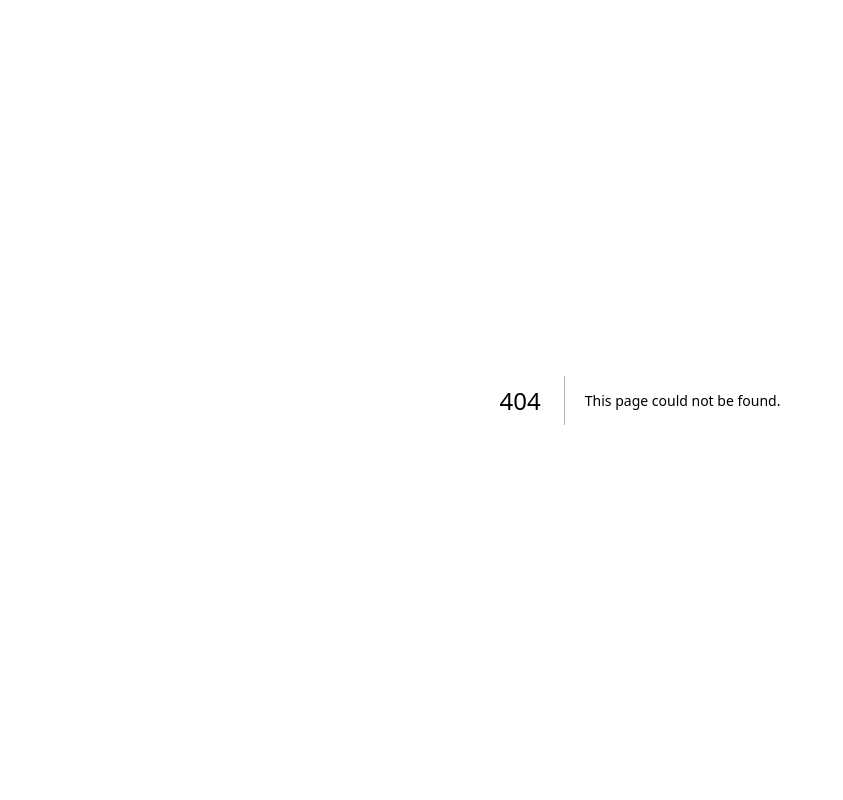
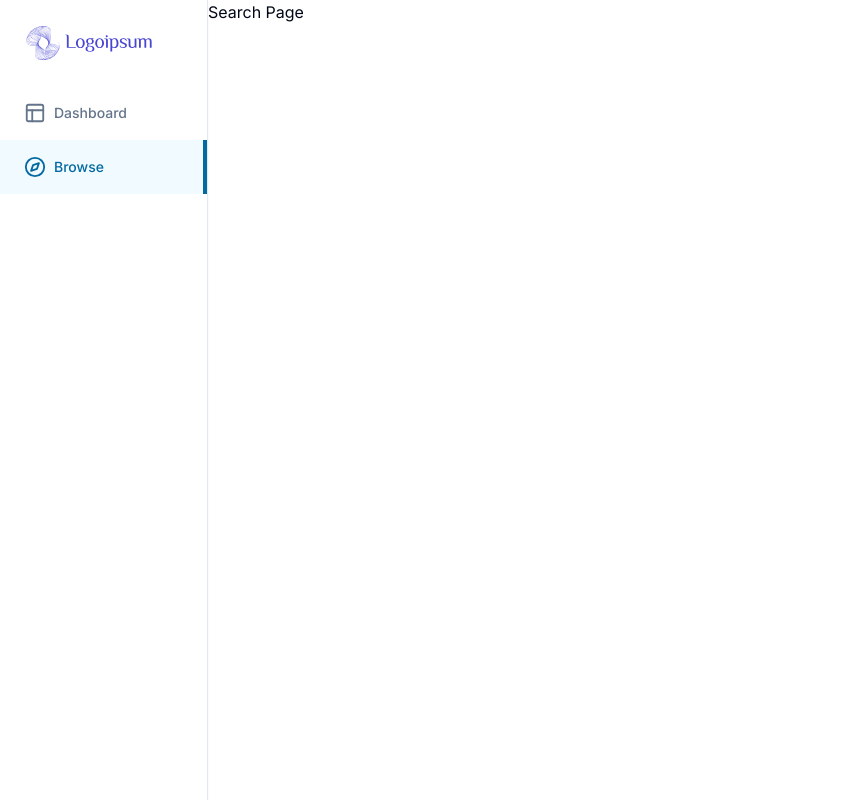
Before and after one commit to ervishwa/Lms-Platform, a Next.js app: page /search in a window 1280 px wide. Before the commit this address had no page. Shown: the whole page, without its empty margins (0-843 px from the left). Built offline with nearby package versions, Linux system fonts and the light colour scheme.

Commit message:
e	new file:   app/(dashboard)/_components/sidebar.tsx

```diff
--- /dev/null
+++ b/app/(dashboard)/(routes)/search/page.tsx
@@ -0,0 +1,3 @@
+export default function SearchPage() {
+  return <div>Search Page</div>;
+}
--- /dev/null
+++ b/app/(dashboard)/_components/logo.tsx
@@ -0,0 +1,5 @@
+import Image from "next/image";
+
+export const Logo = () => {
+  return <Image height={130} width={130} src="/logo.svg" alt="LOGO" />;
+};
--- /dev/null
+++ b/app/(dashboard)/_components/sidebar-item.tsx
@@ -0,0 +1,56 @@
+"use client";
+
+import { cn } from "@/lib/utils";
+import { LucideIcon } from "lucide-react";
+import { usePathname, useRouter } from "next/navigation";
+import { isatty } from "tty";
+
+interface SidebarItemProps {
+  icon: LucideIcon;
+  label: string;
+  href: string;
+}
+
+export default function SidebarItem({
+  icon: Icon,
+  label,
+  href,
+}: SidebarItemProps) {
+  const pathName = usePathname();
+  const router = useRouter();
+
+  const isActive =
+    (pathName === "/" && href === "/") ||
+    pathName === href ||
+    pathName?.startsWith(`${href}/`);
+
+  const handelClick = () => {
+    router.push(href);
+  };
+
+  return (
+    <button
+      type="button"
+      onClick={handelClick}
+      className={cn(
+        "flex items-center gap-x-2 text-slate-500 text-sm font-medium pl-6 transition-all hover:text-slate-600 hover:bg-slate-300/20",
+        isActive &&
+          "text-sky-700 bg-sky-200/20 hover:bg-sky-200/20 hover:text-sky-700"
+      )}
+    >
+      <div className="flex items-center gap-x-2 py-4">
+        <Icon
+          size={22}
+          className={cn("text-slate-500", isActive && "text-sky-700")}
+        />
+        {label}
+      </div>
+      <div
+        className={cn(
+          "ml-auto opacity-0 border-2 border-sky-700 h-full transition-all",
+          isActive && "opacity-100"
+        )}
+      />
+    </button>
+  );
+}
--- /dev/null
+++ b/app/(dashboard)/_components/sidebar-routes.tsx
@@ -0,0 +1,33 @@
+"use client";
+
+import { Compass, Layout } from "lucide-react";
+import SidebarItem from "./sidebar-item";
+
+const GUESTROUTES = [
+  {
+    icon: Layout,
+    label: "Dashboard",
+    href: "/",
+  },
+  {
+    icon: Compass,
+    label: "Browse",
+    href: "/search",
+  },
+];
+
+export default function SidebarRoutes() {
+  const routes = GUESTROUTES;
+  return (
+    <div className="flex flex-col w-full">
+      {routes.map((route) => (
+        <SidebarItem
+          key={route.href}
+          icon={route.icon}
+          label={route.label}
+          href={route.href}
+        />
+      ))}
+    </div>
+  );
+}
--- /dev/null
+++ b/app/(dashboard)/_components/sidebar.tsx
@@ -0,0 +1,15 @@
+import { Logo } from "./logo";
+import SidebarRoutes from "./sidebar-routes";
+
+export const Sidebar = () => {
+  return (
+    <div className="h-full border-r bg-white shadow-sm flex flex-col overflow-y-auto">
+      <div className="p-6">
+        <Logo />
+      </div>
+      <div className="flex flex-col w-full">
+        <SidebarRoutes />
+      </div>
+    </div>
+  );
+};
--- /dev/null
+++ b/app/(dashboard)/layout.tsx
@@ -0,0 +1,14 @@
+import { Sidebar } from "./_components/sidebar";
+
+const DashboardLayout = ({ children }: { children: React.ReactNode }) => {
+  return (
+    <div className="h-full">
+      <div className="hidden h-full md:flex w-52 z-50 flex-col fixed inset-y-0">
+        <Sidebar />
+      </div>
+      <main className="md:pl-52 h-full">{children}</main>
+    </div>
+  );
+};
+
+export default DashboardLayout;
--- a/package.json
+++ b/package.json
@@ -18,9 +18,9 @@
     "class-variance-authority": "^0.7.0",
     "clsx": "^2.1.0",
     "eslint": "8.56.0",
-    "eslint-config-next": "14.0.4",
+    "eslint-config-next": "13.4.12",
     "lucide-react": "^0.303.0",
-    "next": "14.0.4",
+    "next": "^14.0.4",
     "postcss": "8.4.32",
     "react": "18.2.0",
     "react-dom": "18.2.0",
```
Also changed, not shown: public/logo.svg (added), 1 other file (tests, documents, lock files or other folders).
